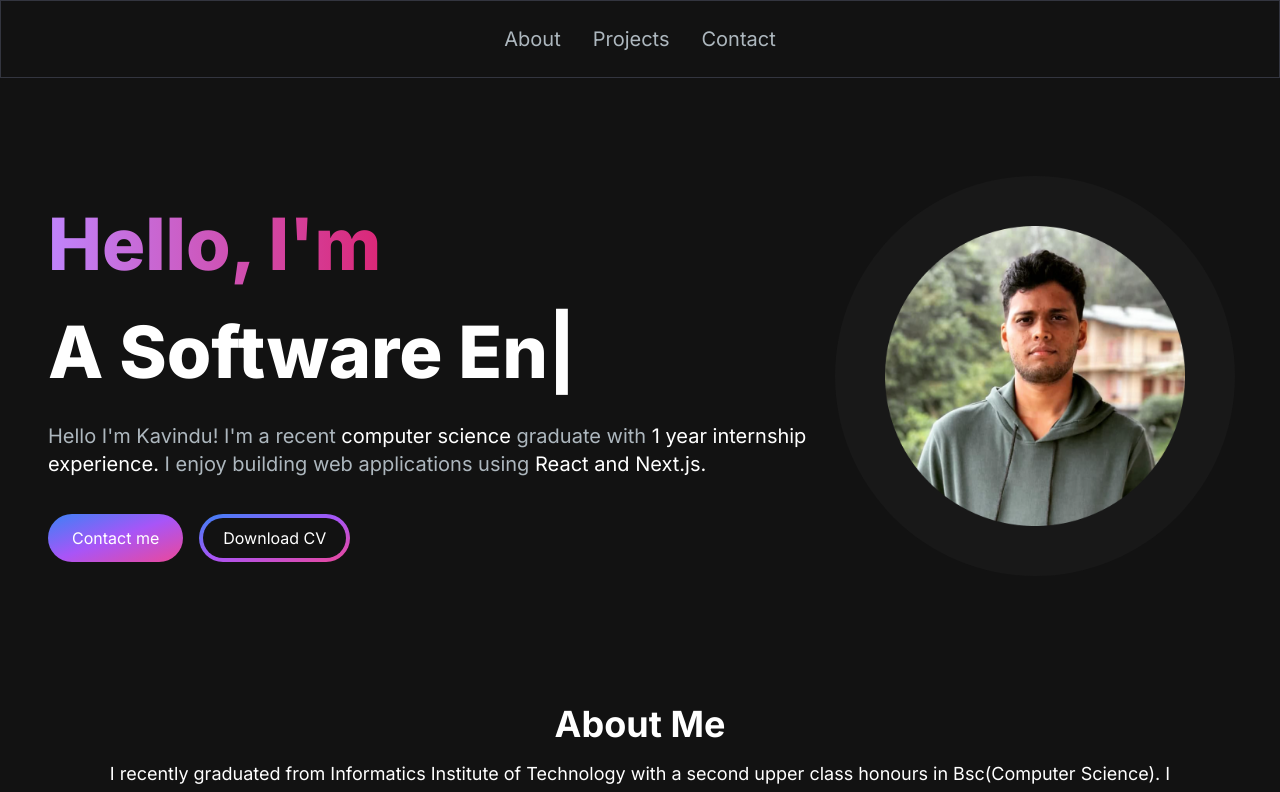
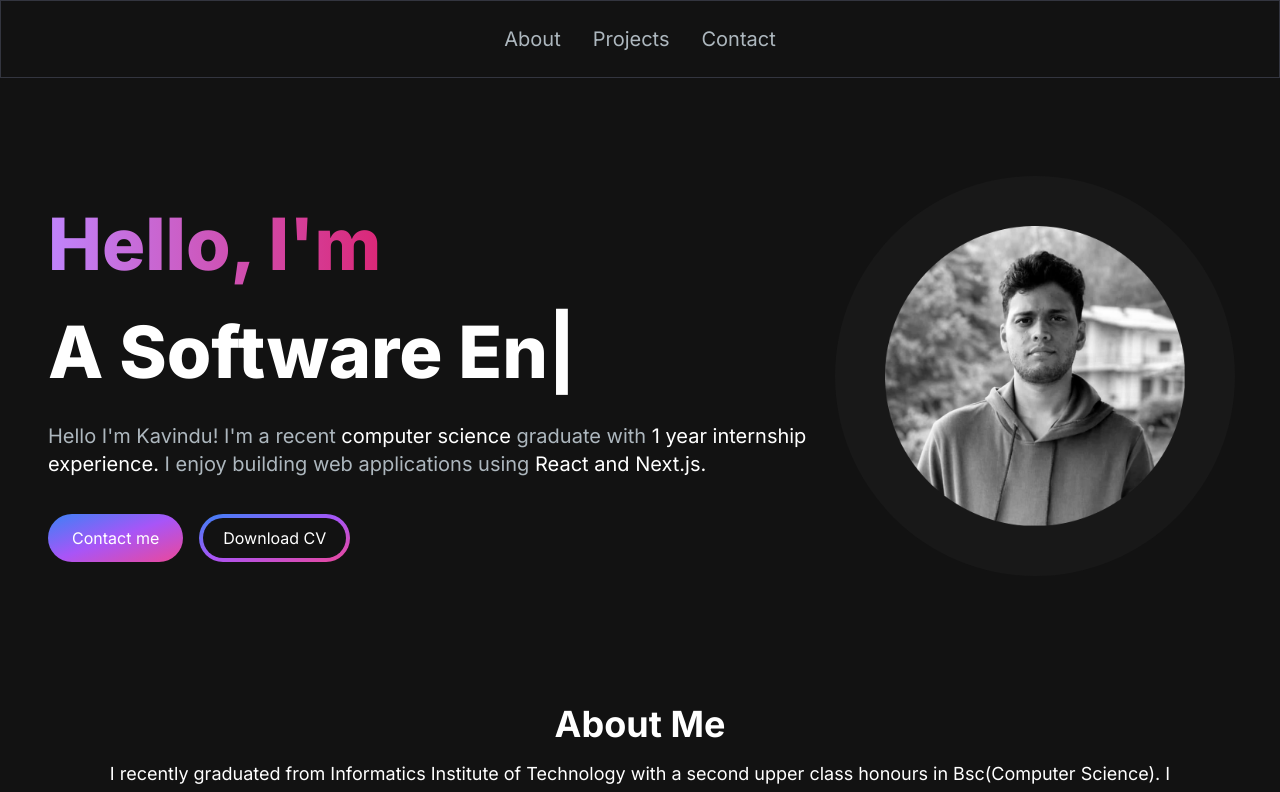
Before and after one commit to kavindu25/personal-portfolio, a Next.js app: page / in a window 1280 px wide. Shown: the top 792 px of the page. Built offline with nearby package versions, Linux system fonts and the light colour scheme.

Commit message:
feat: changed hero section image

```diff
--- a/app/components/HeroSection.jsx
+++ b/app/components/HeroSection.jsx
@@ -67,7 +67,7 @@ const HeroSection = () => {
         >
           <div className="rounded-full bg-[#181818] w-[250px] h-[250px] lg:w-[400px] lg:h-[400px] relative">
             <Image
-              src="/images/heroSectionPic1.jpg"
+              src="/images/heroSectionGray.png"
               alt="hero image"
               className="absolute translate -translate-x-1/2 -translate-y-1/2 top-1/2 left-1/2"
               width={300}
```
Also changed, not shown: public/images/heroSectionGray.png (added).
